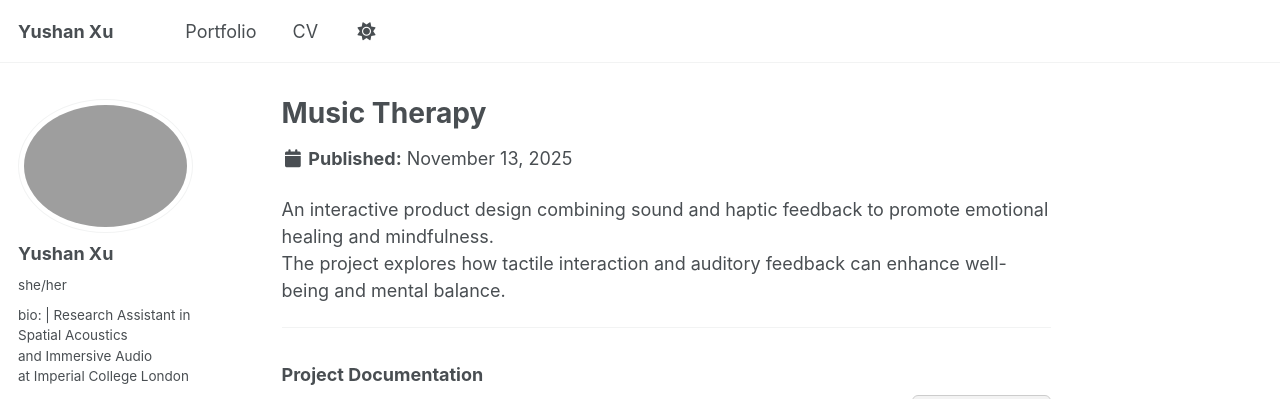
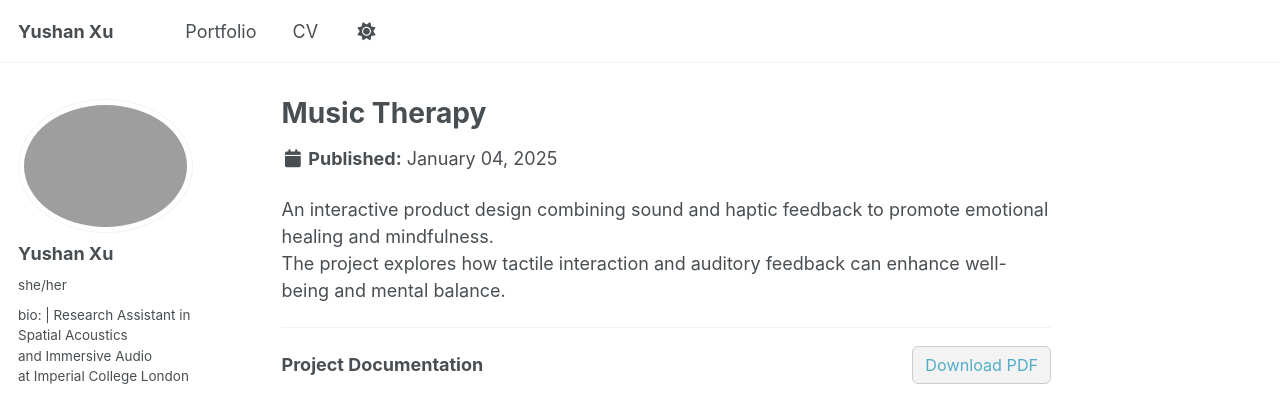
Before and after one commit to Yushan-Xu/Yushan-Xu.github.io, a Jekyll site: the page built from _portfolio/MusicTherapy.md, in a window 1280 px wide and 900 px high, cut to the strip 0-399 px from the top of the window. Built offline with Jekyll 4.4.1, drawn with Linux system fonts in a browser that asks for light colours; a script that is not in the unit is left out.

Commit message:
Update MusicTherapy.md

```diff
--- a/_portfolio/MusicTherapy.md
+++ b/_portfolio/MusicTherapy.md
@@ -1,6 +1,7 @@
 ---
 layout: single
 title: "Music Therapy"
+date: 2025-01-04
 permalink: /_portfolio/MusicTherapy/
 author_profile: true
 classes: wide
@@ -14,7 +15,6 @@ The project explores how tactile interaction and auditory feedback can enhance w
 
 ---
 
-### Project Documentation
 <div style="display: flex; justify-content: space-between; align-items: center; margin-bottom: 1rem;">
   <h3 style="margin: 0;">Project Documentation</h3>
   <a href="/files/Music Therapy.pdf" download style="text-decoration: none; background: #f3f3f3; padding: 6px 12px; border-radius: 6px; font-size: 0.9rem; border: 1px solid #ccc;">Download PDF</a>
```
